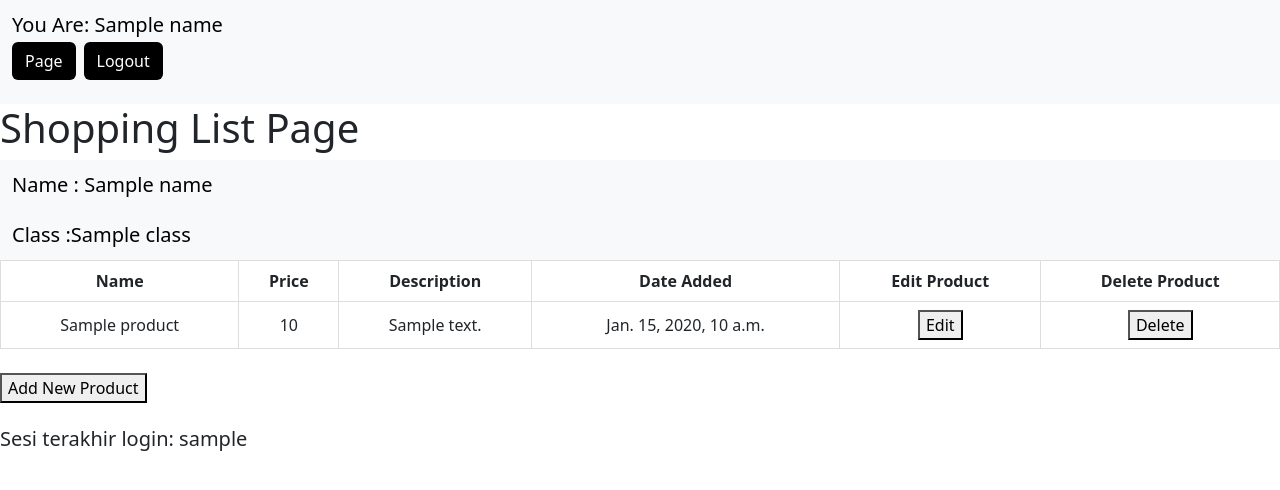
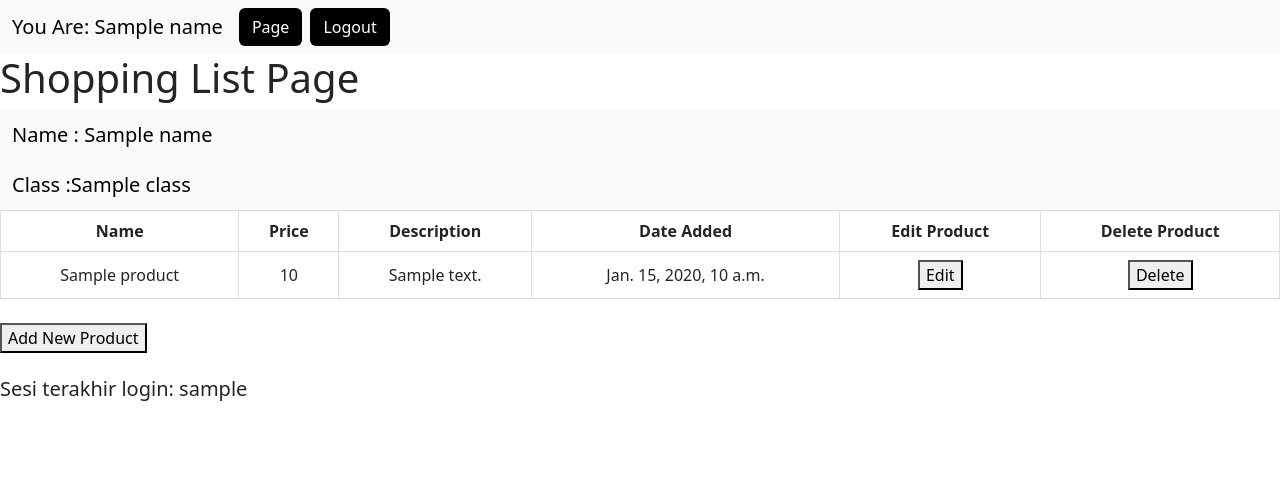
Before and after one commit to muhkemallgp/shopping-list, a Django app: template main/templates/main.html in a window 1280 px wide. Shown: the top 490 px of the page. Run offline with Django 4.2, Linux system fonts and the light colour scheme; the template is opened without the code that fills it: most values are stand-ins (such as "Sample title", 1, 10 or a date in 2020).

Commit message:
Tutor Bang 2

```diff
--- a/main/templates/main.html
+++ b/main/templates/main.html
@@ -2,17 +2,11 @@
 
 {% block content %}
 <nav class="navbar bg-body-tertiary">
-    <div class="container-fluid">
+    <form class="container-fluid justify-content-start">
         <span class="navbar-brand mb-0 h1">You Are: {{name}}</span>
-    </div>
-
-    <form class="container-fluid justify-content-start">
       <button class="btn custom-black-button me-2" type="button" id = PageButton>Page</button>
       <button class="btn custom-black-button me-2" type="button" id = logoutButton>Logout</button>
     </form>
-
-</nav>
-<nav class="navbar bg-body-tertiary">
 
 </nav>
 
```
